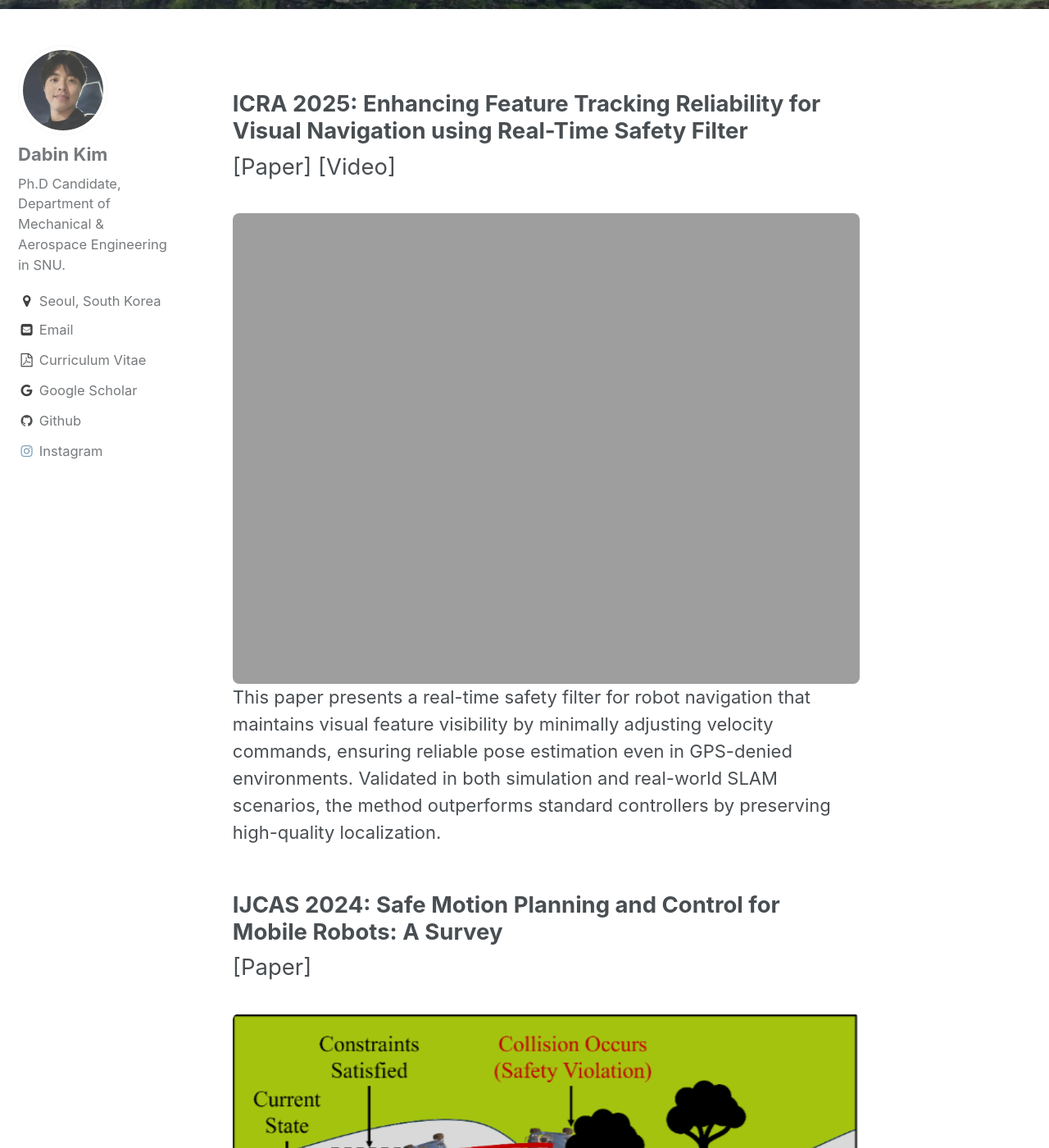
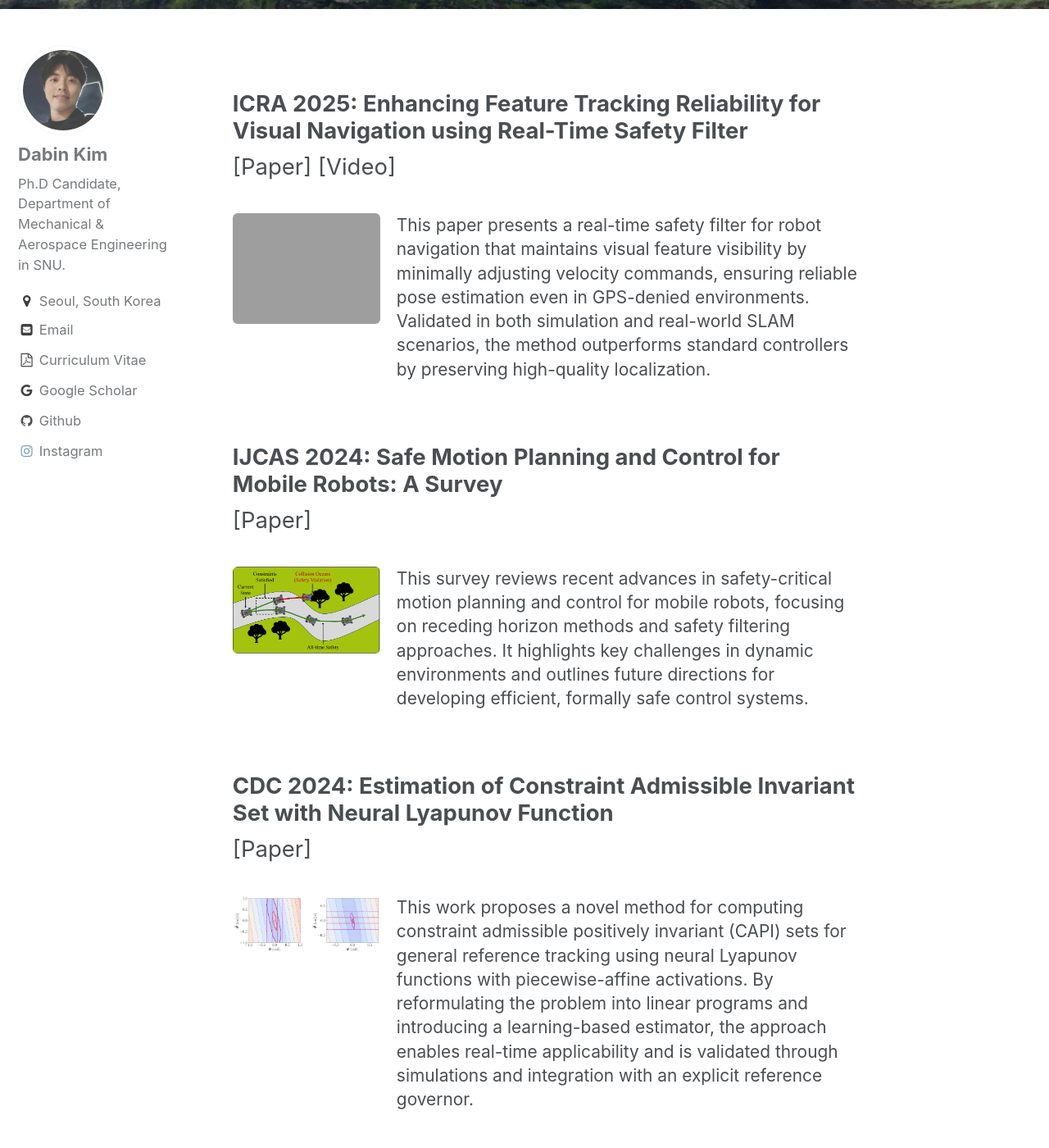
Before and after one commit to dabinkim-LGOM/dabinkim-LGOM.github.io, a Jekyll site: the page built from _pages/pub.md, in a window 1280 px wide and 1400 px high, scrolled down 379 px. Shown: the whole window at 82% size. Built offline with Jekyll 4.4.1, drawn with Linux system fonts in a browser that asks for light colours.

Commit message:
Update _archive.scss

```diff
--- a/_sass/_archive.scss
+++ b/_sass/_archive.scss
@@ -76,6 +76,27 @@
   & + p {
     text-indent: 0;
   }
+}
+
+.pub__teaser-excerpt-container {
+  display: flex;
+  flex-direction: row;
+  gap: 20px;
+  align-items: flex-start;
+  margin-top: 10px;
+}
+
+.pub__item-teaser img.teaser-img {
+  width: 180px;
+  height: auto;
+  object-fit: cover;
+  border-radius: 6px;
+}
+
+.pub__item-excerpt {
+  flex: 1;
+  font-size: 0.95rem;
+  line-height: 1.4;
 }
 
 .pub__item-teaser_leftOfText {
```
